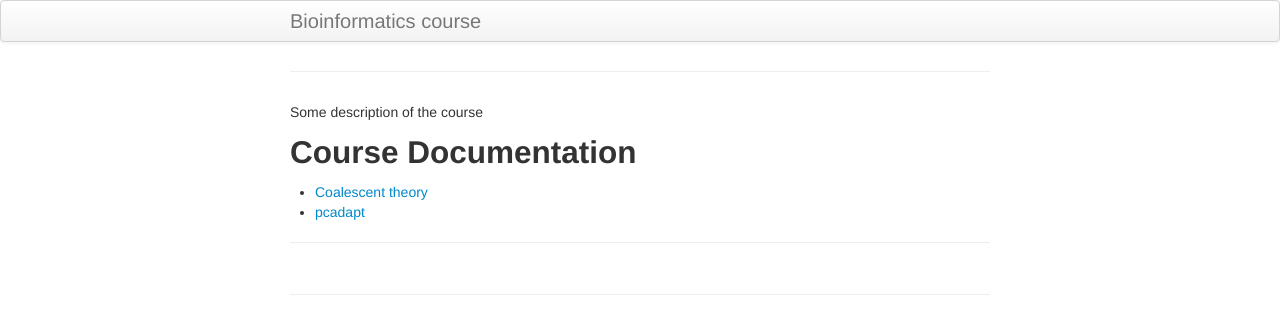
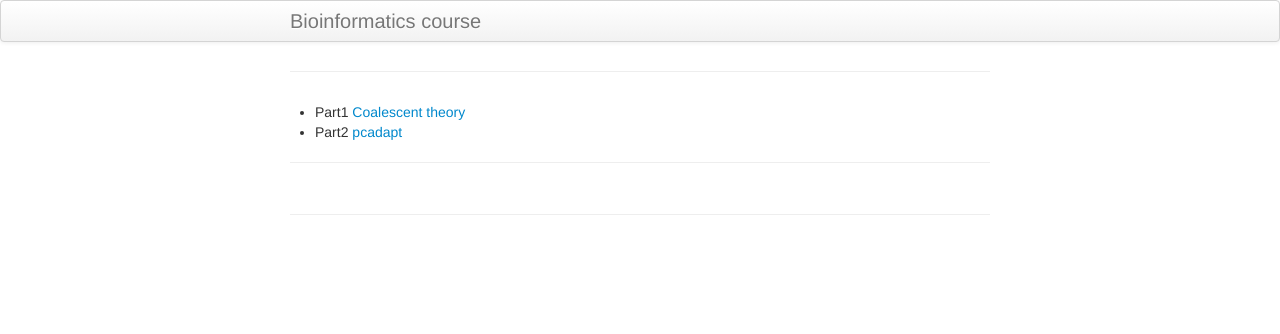
Before and after one commit to ritarasteiro/FieldCourse, a Jekyll site: the page built from index.md, in a window 1280 px wide. Shown: the top 334 px of the page. Built offline with Jekyll 4.4.1, drawn with Linux system fonts in a browser that asks for light colours; our own code applies the rules of GitHub Pages for plain Markdown files.

Commit message:
Update index.md

```diff
--- a/index.md
+++ b/index.md
@@ -1,13 +1,7 @@
 
 
-Some description of the course
-
-
-
-## Course Documentation
-
-* [Coalescent theory](./pages/coalescent.md)
-* [pcadapt](./pages/PCadapt.md)
+* Part1  [Coalescent theory](./pages/coalescent.md)
+* Part2 [pcadapt](./pages/PCadapt.md)
 
 
 ---
```
